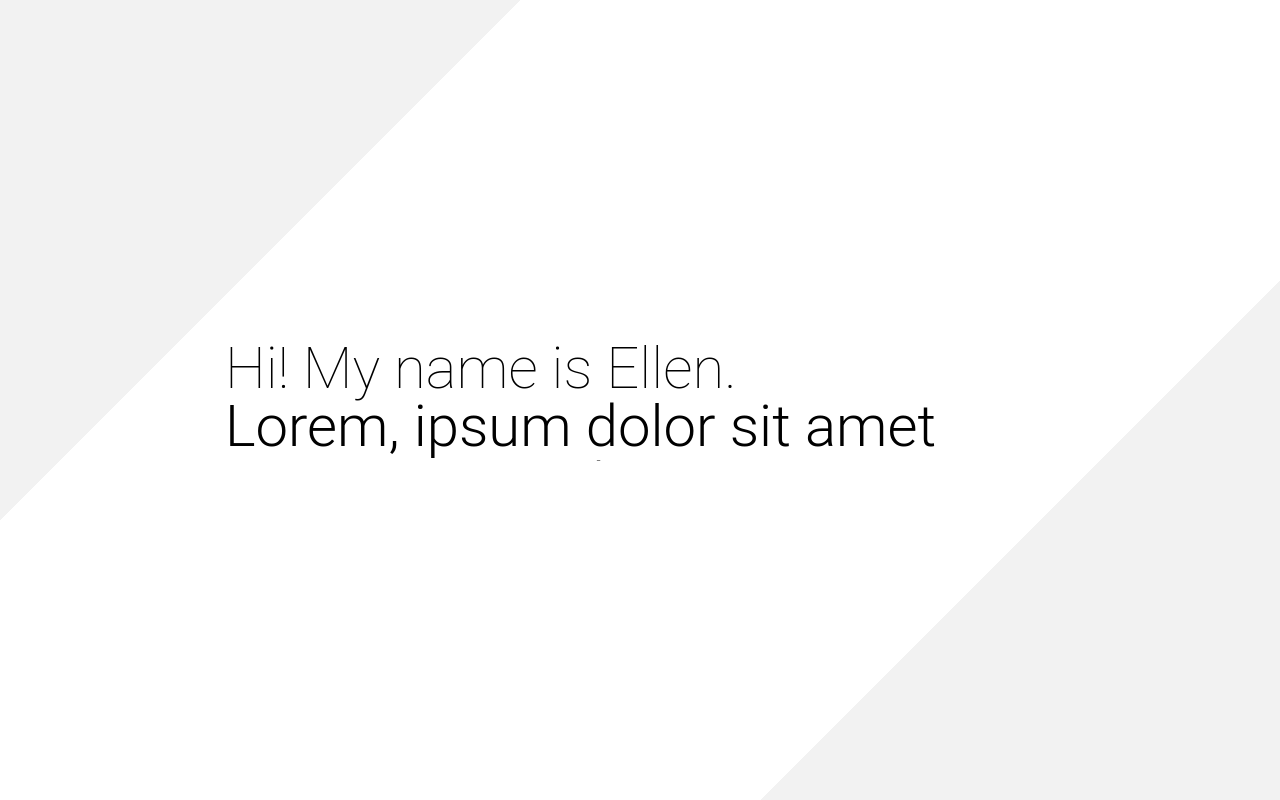
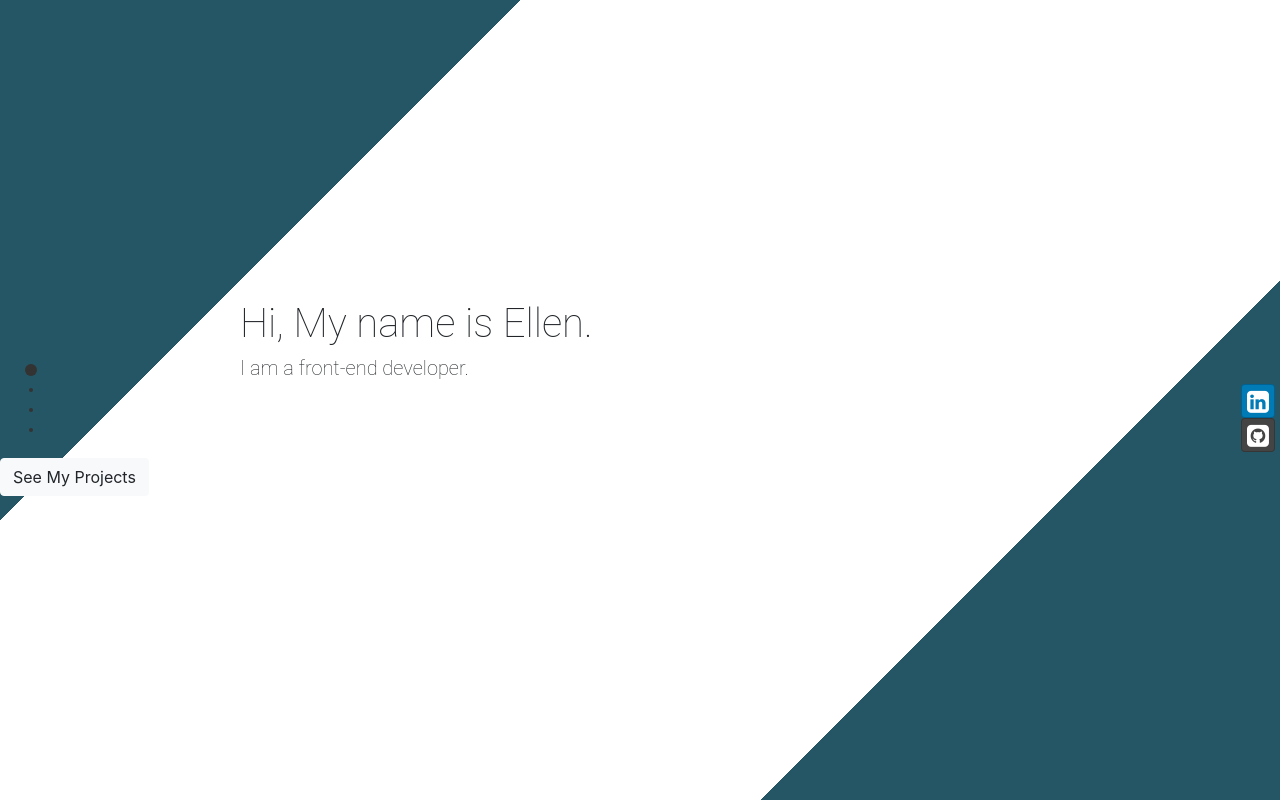
Before and after one commit to yhtseng1101/EllenT, a website: page index.html in a window 1280 px wide. Drawn offline with nearby package versions, Linux system fonts and the light colour scheme.

Commit message:
add buttons

```diff
--- a/index.html
+++ b/index.html
@@ -5,18 +5,37 @@
     <meta name="viewport" content="width=device-width, initial-scale=1.0">
     <meta http-equiv="X-UA-Compatible" content="ie=edge">
 
-    <link rel="stylesheet" type="text/css" href="fullpage.css" />
-    <link rel="stylesheet" type="text/css" href="styles.css" />
+    <link rel="stylesheet" href="node_modules/bootstrap/dist/css/bootstrap.min.css" />
+    <link rel="stylesheet" href="node_modules/font-awesome/css/font-awesome.min.css" />
+    <link rel="stylesheet" href="node_modules/bootstrap-social/bootstrap-social.css" />
+    <link rel="stylesheet" href="fullpage.css" />
+    <link rel="stylesheet" href="styles.css" />
+
 
 
     <title>Hi, My Name is Ellen.</title>
 </head>
 <body>
 
+    <div id="socialBtn">
+        <div class="row justify-content-center">
+            <a id="linkedin" class="btn btn-social-icon btn-linkedin" href="https://www.linkedin.com/in/ellen-yi-hsuan-tseng/" target="_blank">
+                <i class="fa fa-linkedin-square" aria-hidden="true"></i>
+            </a>
+        </div>
+        <div class="row justify-content-center">
+            <a id="github" class="btn btn-social-icon btn-github" href="https://github.com/yhtseng1101" target="_blank">
+                <i class="fa fa-github-square" aria-hidden="true"></i>
+            </a>
+        </div>
+    </div>
+
     <div id="fullpage">
+
         <div class="section one">
-        <h2>Hi! My name is Ellen.</h2>
-        <p>Lorem, ipsum dolor sit amet consectetur adipisicing elit. Deleniti fuga tenetur repellat laudantium, consequuntur quisquam cum, temporibus reiciendis fugiat at neque molestiae laboriosam sequi unde harum omnis id consequatur totam.</p>
+            <h2>Hi, My name is Ellen.</h2>
+            <p>I am a front-end developer.</p>
+            <a href="#projects"><button type="button" class="btn btn-light" >See My Projects</button></a>
         </div>
 
         <div class="section two">
@@ -31,22 +50,31 @@
 
         <div class="section four">
             <h2>This is my GitHub page.</h2>
-        <p>Lorem ipsum dolor sit amet consectetur adipisicing elit. Voluptate corrupti fugiat dicta assumenda aspernatur, ipsa earum nesciunt facilis amet vel porro quos tempora nam error inventore quo reprehenderit, magni harum.</p>
-    </div>
-
-    <div class="section five">
             <h2>Here are my contact.</h2>
             <p>Please reach out to me on Linkedin or by e-mail.</p>
         </div>
     </div>
 
+
+
     <script type="text/javascript" src="fullpage.js"></script>
+    <script type="text/javascript" src="index.js"></script>
+
     <script>
             new fullpage('#fullpage', {
-            sectionsColor: ['#f2f2f2', '#4BBFC3', '#7BAABE', 'whitesmoke', '#ccddff']
+                // sectionsColor: ['#4BBFC3', '#7BAABE', '#ccddff', '#4BBFC3'],
+                sectionsColor: ['#255665', '#3A849E','#255665', '#3A849E'],
+                menu: '#menu',
+                anchors:['intro', 'aboutMe', 'projects', ],
+                navigation: true,
+                navigationPosition: 'left',
+                navigationTooltips: ['Intro', 'About Me', 'Projects', 'Contact'],
+                showActiveTooltip: false,
+                loopBottom: true,
+
         });
+    </script>
 
-</script>
 
 </body>
 </html>
--- a/package.json
+++ b/package.json
@@ -21,6 +21,7 @@
   "dependencies": {
     "bootstrap": "^4.4.1",
     "bootstrap-social": "^5.1.1",
+    "font-awesome": "^4.7.0",
     "jquery": "^3.4.1",
     "lite-server": "^2.5.4",
     "minimist": "^1.2.5",
--- a/styles.css
+++ b/styles.css
@@ -1,6 +1,7 @@
+
+
 .one,
-.three,
-.five {
+.three {
   background: linear-gradient(-45deg, transparent 25%, white 25%, white 75%, transparent 75%, transparent 100%);
 }
 
@@ -11,16 +12,27 @@
 }
 
 
-
-h2,
-p {
+h2 {
   font-family: 'Roboto', sans-serif;
-  font-size: 58px;
+  font-size: 40px;
   max-width: 830px;
   padding: 0 15px;
   margin: 0 auto;
-  height: 64px;
+  height: 60px;
   overflow: hidden;
+  line-height: 3.5;
+  -webkit-transition: line-height 0.85s cubic-bezier(0.77, 0, 0.175, 1);
+  transition: line-height 0.85s cubic-bezier(0.77, 0, 0.175, 1);
+}
+
+p {
+  font-family: 'Roboto', sans-serif;
+  font-size: 20px;
+  max-width: 830px;
+  padding: 0 15px;
+  margin: 0 auto;
+  height: 100px;
+  overflow: visible;
   line-height: 3.5;
   -webkit-transition: line-height 0.85s cubic-bezier(0.77, 0, 0.175, 1);
   transition: line-height 0.85s cubic-bezier(0.77, 0, 0.175, 1);
@@ -34,7 +46,7 @@ h2 {
 
 p {
   margin-top: -6px;
-  font-weight: 300;
+  font-weight: 100;
   -webkit-transition-delay: .8s;
           transition-delay: .8s;
 }
@@ -43,3 +55,12 @@ p {
 .section.active p {
   line-height: 1;
 }
+
+#socialBtn {
+  position: absolute;
+  right: 20px;
+  height: 20px;
+  top: 48%;
+
+  z-index: 2;
+}
```
Also changed, not shown: index.js (added). Lines whose indentation alone changed are shown as unchanged.
